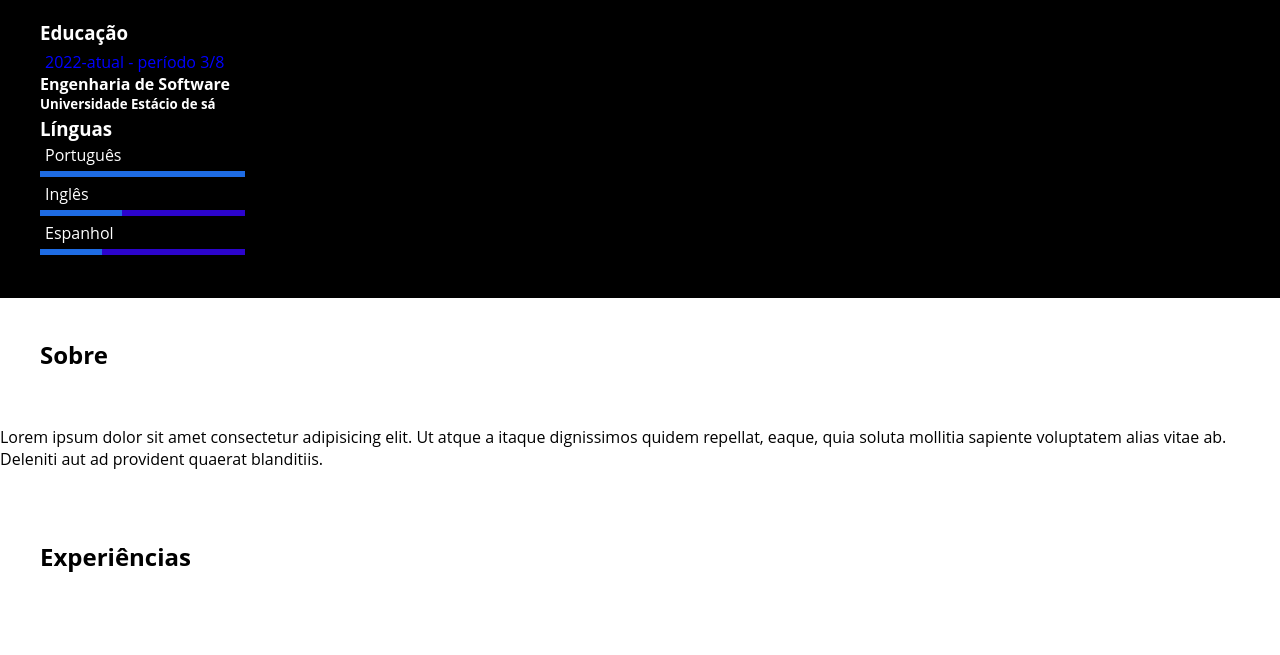
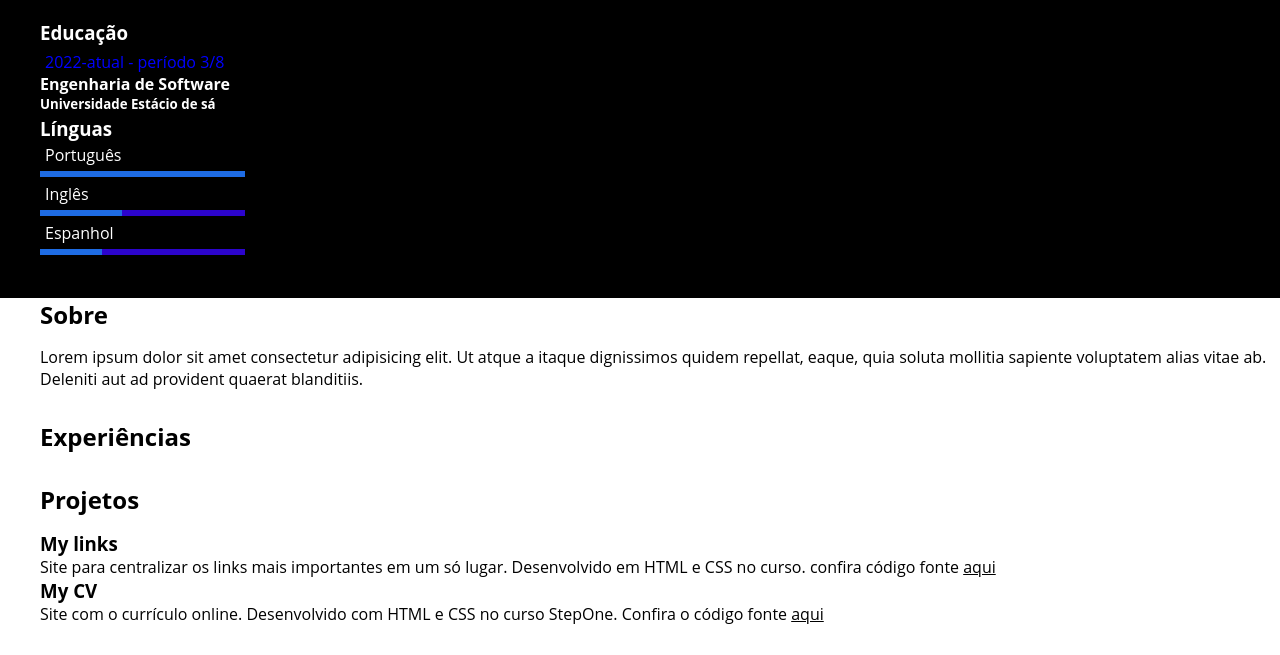
Before and after one commit to JohannMscs/My-CV, a plain HTML site: page index.html in a window 1280 px wide. Shown: the part 618-1273 px from the top of the page. Drawn offline with Linux system fonts and the light colour scheme; a web font is replaced by a local one.

Commit message:
Section projetos
section projetos foi personalizada

```diff
--- a/index.html
+++ b/index.html
@@ -94,6 +94,16 @@
                 <h2>Experiências</h2>
             </section>
             <section>
+                <h2>Projetos</h2>
+                <h3>My links</h3>
+                <p>Site para centralizar os links mais importantes em um só lugar. Desenvolvido em HTML e CSS no curso. confira código fonte
+                     <a href="https://github.com/JohannMscs/My-Links-" target="_blank">aqui</a>
+                </p>
+                <h3>My CV</h3>
+                <p>Site com o currículo online. Desenvolvido com HTML e CSS no curso StepOne. Confira o código fonte
+                    <a href="https://github.com/JohannMscs/My-CV"
+                    target="_blank">aqui</a>
+                </p>
 
             </section>
 
--- a/style.css
+++ b/style.css
@@ -76,14 +76,17 @@ img{
 }
 .experience-column{
     background-color: #ffffff;
+    padding-left: 40px;
 }
 .experience-column section{
     margin-bottom: 30px;
 }
-.experience-column h2{
-    text-aling: left;
-    padding: 40px;
-}
+
 .experience-column h2{
     margin-bottom: 15px;
 }
+.experience-column a{
+    color: #000000;
+    margin-left: 0px;
+    text-decoration: underline;
+}
```
